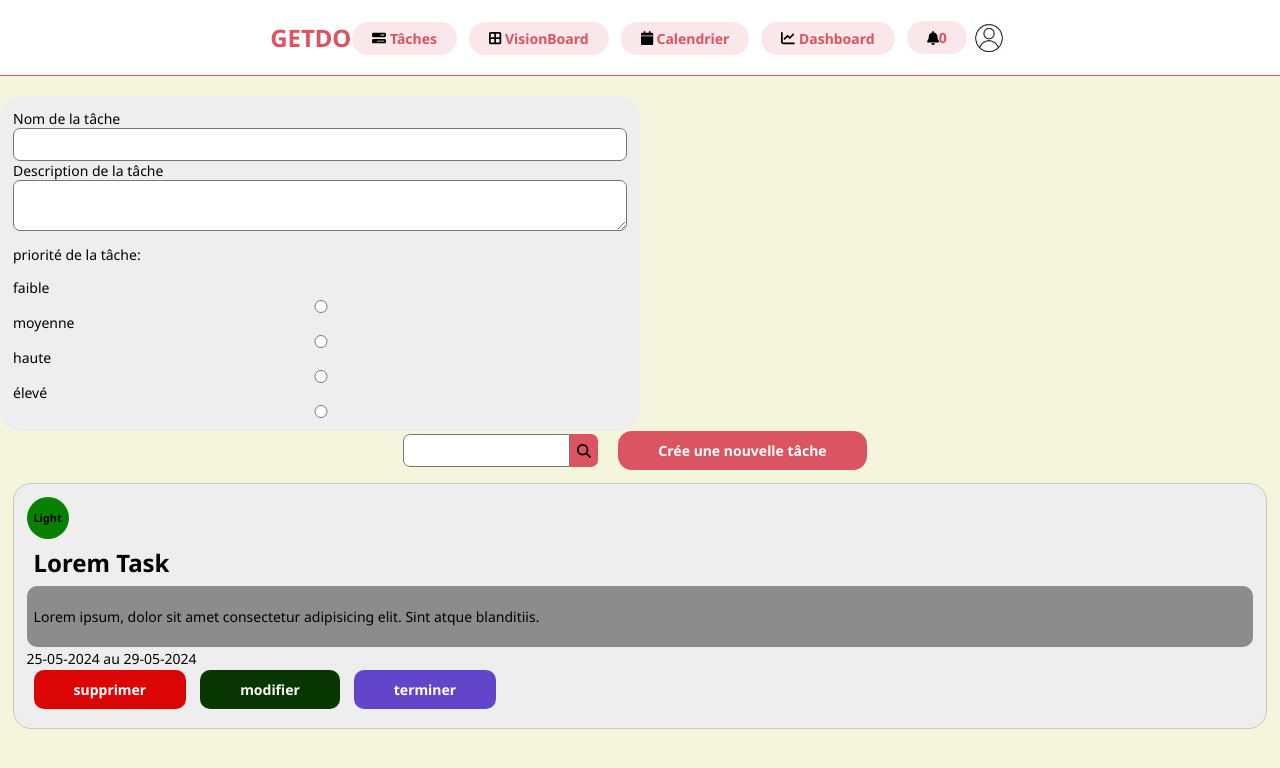
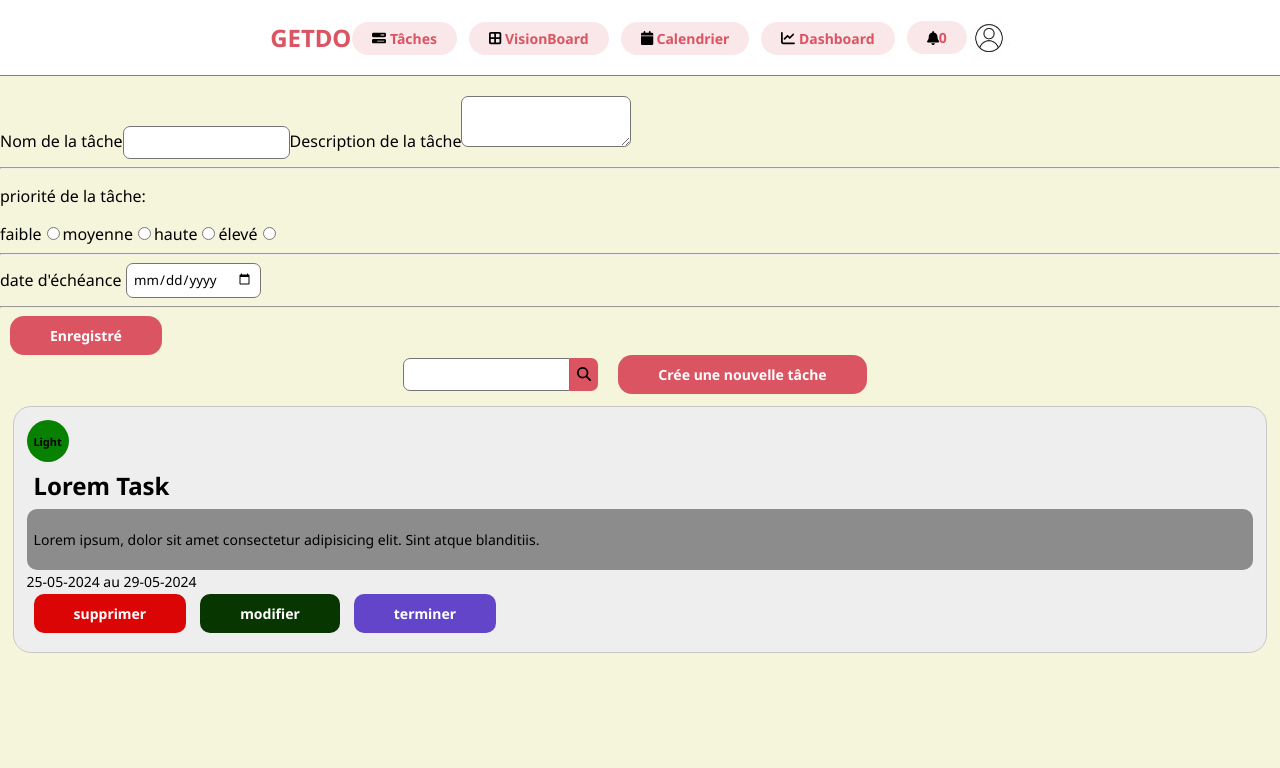
Before and after one commit to NkABO074/GETDO, a Vue app in the folder GETDO/: page /home in a window 1280 px wide. Both pictures are taken after a click on the button "Crée une nouvelle tâche". Shown: the top 768 px of the page. Built offline with nearby package versions, Linux system fonts and the light colour scheme.

Commit message:
massive modification

```diff
--- a/GETDO/src/components/PopUpFormTaskComponent.vue
+++ b/GETDO/src/components/PopUpFormTaskComponent.vue
@@ -1,27 +1,7 @@
 <script setup></script>
 
 <template>
-  <div class="popup-content">
-    <form class="popup-content-form">
-      <label for="task_name">Nom de la tâche</label>
-      <input class="generic-input-fields" type="text" name="" id="task_name" />
-      <label for="task_desc">Description de la tâche</label>
-      <textarea name="" class="generic-input-fields" id="task_desc"></textarea>
 
-      <p>priorité de la tâche:</p>
-
-      <label for="light">faible</label>
-      <input type="radio" name="" id="light" />
-      <label for="medium">moyenne</label>
-      <input type="radio" name="" id="medium" />
-
-      <label for="heavy">haute</label>
-      <input type="radio" name="" id="heavy" />
-
-      <label for="phat">élevé</label>
-      <input type="radio" name="" id="phat" />
-    </form>
-  </div>
 </template>
 
 <style scoped>
--- a/GETDO/src/views/HomeVue.vue
+++ b/GETDO/src/views/HomeVue.vue
@@ -1,19 +1,65 @@
 <script setup>
+import { ref } from "vue";
 import HeaderComponent from "../components/HeaderComponent.vue";
 import TaskComponent from "../components/TaskComponent.vue";
-import PopUpFormTaskComponent from "../components/PopUpFormTaskComponent.vue";
+
+const show_popup = ref(false);
+show_popup.value = false;
 </script>
 
 <template>
   <HeaderComponent />
   <body class="page-container">
-    <PopUpFormTaskComponent/>
+    <!-- <PopUpFormTaskComponent/> -->
+    <div class="popup-content" v-if="show_popup">
+      <form class="popup-content-form">
+        <label for="task_name">Nom de la tâche</label>
+        <input
+          class="generic-input-fields"
+          type="text"
+          name=""
+          id="task_name"
+        />
+        <label for="task_desc">Description de la tâche</label>
+        <textarea
+          name=""
+          class="generic-input-fields"
+          id="task_desc"
+        ></textarea>
+        <hr />
+        <div class="priority-content">
+          <p>priorité de la tâche:</p>
+          <label for="light">faible</label>
+          <input type="radio" name="" id="light" />
+
+          <label for="medium">moyenne</label>
+          <input type="radio" name="" id="medium" />
+
+          <label for="heavy">haute</label>
+          <input type="radio" name="" id="heavy" />
+
+          <label for="phat">élevé</label>
+          <input type="radio" name="" id="phat" />
+        </div>
+        <hr />
+        <div class="date-content">
+          <label for="date">date d'échéance </label>
+          <input class="generic-input-fields" type="date" name="" id="date" />
+        </div>
+        <hr />
+        <button class="fancyButton">Enregistré</button>
+      </form>
+    </div>
+    <!-- <PopUpFormTaskComponent/> -->
+
     <div class="task-search">
       <input type="search" class="input-fields" name="search" id="search" />
       <button class="fancyButton research-button">
         <font-awesome-icon icon="magnifying-glass" />
       </button>
-      <button class="fancyButton">Crée une nouvelle tâche</button>
+      <button class="fancyButton" @click="show_popup = true">
+        Crée une nouvelle tâche
+      </button>
     </div>
     <TaskComponent />
   </body>
```
